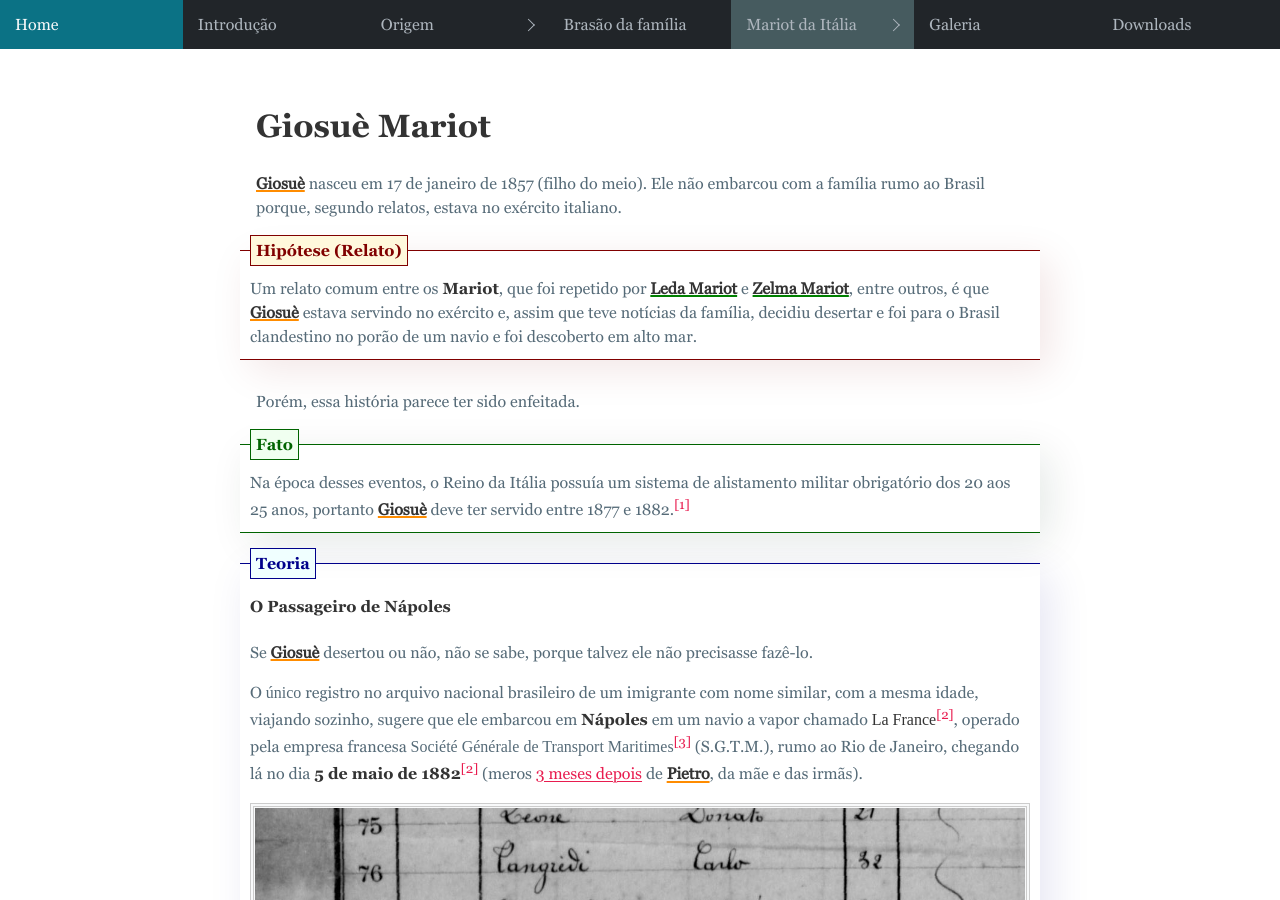
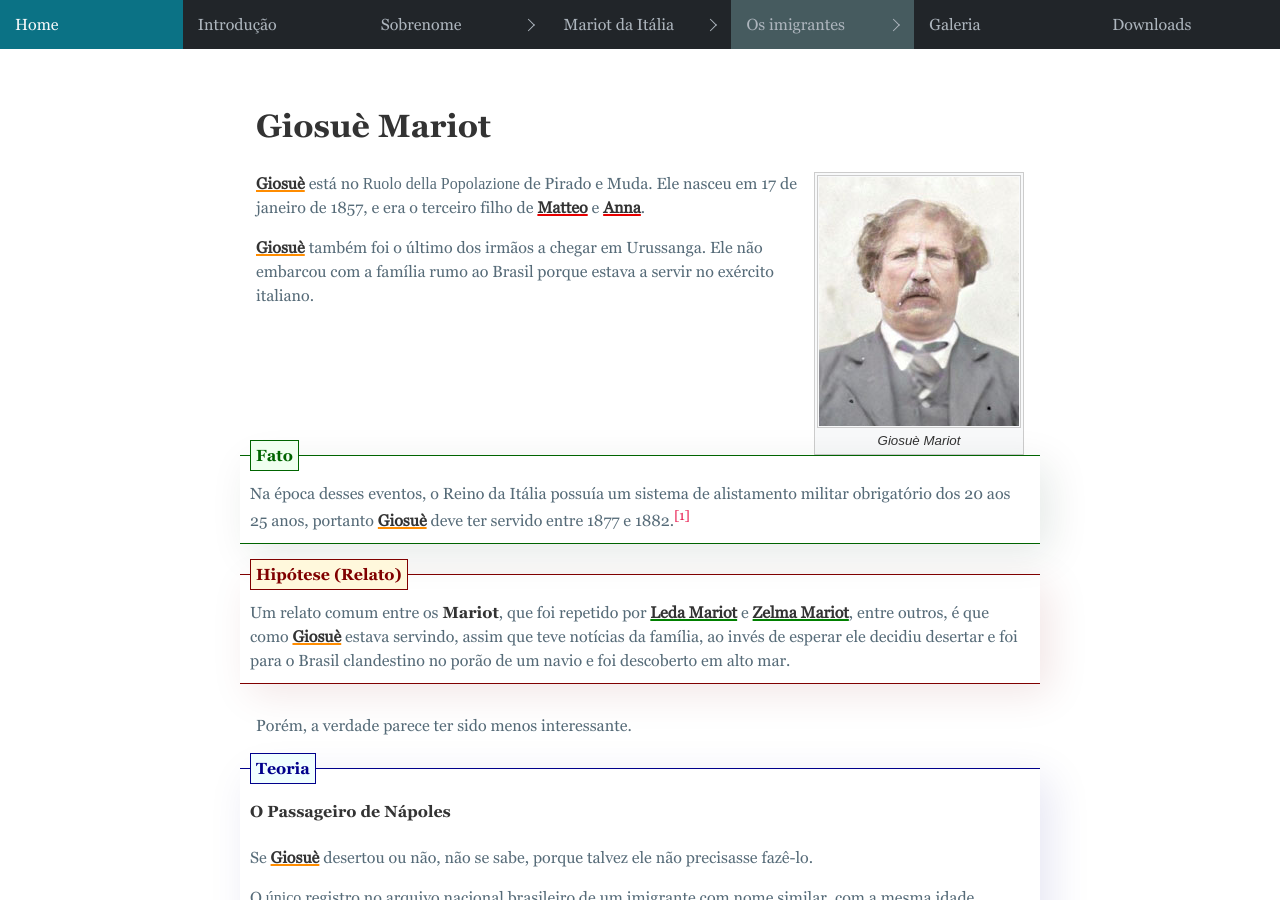
Before and after one commit to sentient06/mariot-family, a Jekyll site: the page built from 12-giosue.html, in a window 1280 px wide and 900 px high. Built offline with Jekyll 4.4.1, drawn with Linux system fonts in a browser that asks for light colours; some web fonts are replaced.

```diff
--- a/07-longarone.html
+++ b/07-longarone.html
@@ -46,7 +46,7 @@ title: Mariot - Os Mariot de Longarone
                 <div class="image-frame centre">
                     <img src="assets/images/documents/RuoloExtract.png" alt="Extrato do censo de Pirago e Muda" />
                     <small>
-                        Extrato do <em>Ruolo della Popolazione</em>.
+                        Extrato do <em lang="it">Ruolo della Popolazione</em>.
                     </small>
                 </div>
             </div>
--- a/12-giosue.html
+++ b/12-giosue.html
@@ -6,17 +6,15 @@ title: Mariot - Giosuè Mariot
 ---
         <h1>Giosuè Mariot</h1>
         <section>
-            <p>
-                <strong class="g2">Giosuè</strong> nasceu em 17 de janeiro de 1857 (filho do meio). Ele não embarcou com a família rumo ao Brasil porque, segundo relatos, estava no exército italiano.
-            </p>
-            <div class="hypothesis">
-                <h4>Hipótese (Relato)</h4>
-                <p>
-                    Um relato comum entre os <strong>Mariot</strong>, que foi repetido por <strong class="g4">Leda Mariot</strong> e <strong class="g4">Zelma Mariot</strong>, entre outros, é que <strong class="g2">Giosuè</strong> estava servindo no exército e, assim que teve notícias da família, decidiu desertar e foi para o Brasil clandestino no porão de um navio e foi descoberto em alto mar.
-                </p>
+            <div class="image-frame fr limit mar10-l">
+                <img src="assets/images/photos/Giosue.jpg" alt="Giosuè Mariot" />
+                <small class="centre">Giosuè Mariot</small>
             </div>
             <p>
-                Porém, essa história parece ter sido enfeitada.
+                <strong class="g2">Giosuè</strong> está no <em lang="it">Ruolo della Popolazione</em> de Pirado e Muda. Ele nasceu em 17 de janeiro de 1857, e era o terceiro filho de <strong class="g1">Matteo</strong> e <strong class="g1">Anna</strong>.
+            </p>
+            <p>
+                <strong class="g2">Giosuè</strong> também foi o último dos irmãos a chegar em Urussanga. Ele não embarcou com a família rumo ao Brasil porque estava a servir no exército italiano.
             </p>
             <div class="fact">
                 <h4>Fato</h4>
@@ -24,6 +22,15 @@ title: Mariot - Giosuè Mariot
                     Na época desses eventos, o Reino da Itália possuía um sistema de alistamento militar obrigatório dos 20 aos 25 anos, portanto <strong class="g2">Giosuè</strong> deve ter servido entre 1877 e 1882.<sup>1</sup>
                 </p>
             </div>
+            <div class="hypothesis">
+                <h4>Hipótese (Relato)</h4>
+                <p>
+                    Um relato comum entre os <strong>Mariot</strong>, que foi repetido por <strong class="g4">Leda Mariot</strong> e <strong class="g4">Zelma Mariot</strong>, entre outros, é que como <strong class="g2">Giosuè</strong> estava servindo, assim que teve notícias da família, ao invés de esperar ele decidiu desertar e foi para o Brasil clandestino no porão de um navio e foi descoberto em alto mar.
+                </p>
+            </div>
+            <p>
+                Porém, a verdade parece ter sido menos interessante.
+            </p>
             <div class="theory">
                 <h4>
                     Teoria
@@ -74,10 +81,6 @@ title: Mariot - Giosuè Mariot
             <p>
                 Durante as obras da ponte, <strong class="g2">Giosuè</strong> foi atingido em uma das explosões e perdeu a mão direita.
             </p>
-            <div class="image-frame fr limit mar10-l">
-                <img src="assets/images/photos/Giosue.jpg" alt="Giosuè Mariot" />
-                <small>Giosuè Mariot</small>
-            </div>
             <p>
                 Nessa mesma época, em <strong>Cabeçudas</strong>, <strong class="g2">Giosuè</strong> se envolveu com uma mulher desconhecida (talvez uma indígena?) e com ela teve uma filha, <strong class="g3">Anna Mariot</strong> (Anita), nascida em 1887. <strong class="g3">Anna</strong> e <strong class="g2">Giosuè</strong> talvez tivessem viajado juntos, porque ela continuou a viver com ele depois que ele se casou com <span class="g2">Giovanna</span>.<sup>9</sup>
             </p>
--- a/_includes/nav.html
+++ b/_includes/nav.html
@@ -2,22 +2,30 @@
         <ul class="metismenu" id="menu1">
             <li{% if page.url == "/" %} class="current"{% endif %}><a href="index.html">Home</a></li>
             <li{% if page.url == "/01-introducao.html" %} class="current"{% endif %}><a href="01-introducao.html">Introdução</a></li>
-            <li{% if page.url == "/02-etimologia.html" or page.url == "/03-inglaterra" or page.url == "/04-franca.html" or page.url == "/05-motivos.html" %} class="current"{% endif %}>
-                <a class="has-arrow" href="" aria-expanded="false">Origem</a>
+            <li{% if page.url == "/02-etimologia.html" or page.url == "/03-inglaterra" or page.url == "/04-franca.html" or page.url == "/05-motivos.html" or page.url == "/06-brasao.html" %} class="current"{% endif %}>
+                <a class="has-arrow" href="" aria-expanded="false">Sobrenome</a>
                 <ul>
                     <li{% if page.url == "/02-etimologia.html" %} class="current"{% endif %}><a href="02-etimologia.html">Etimologia</a></li>
                     <li{% if page.url == "/03-inglaterra.html" %} class="current"{% endif %}><a href="03-inglaterra.html">Mariot na Inglaterra</a></li>
                     <li{% if page.url == "/04-franca.html" %} class="current"{% endif %}><a href="04-franca.html">Mariot na França</a></li>
                     <li{% if page.url == "/05-motivos.html" %} class="current"{% endif %}><a href="05-motivos.html">Motivos para imigração</a></li>
+                    <li{% if page.url == "/06-brasao.html" %} class="current"{% endif %}><a href="06-brasao.html">Brasão da família</a></li>
                 </ul>
             </li>
-            <li{% if page.url == "/06-brasao.html" %} class="current"{% endif %}><a href="06-brasao.html">Brasão da família</a></li>
-            <li{% if page.url == "/07-longarone.html" or page.url == "/08-viagens.html" or page.url == "/09-matteo.html" or page.url == "/10-pietro.html" or page.url == "/11-giovanni.html" or page.url == "/12-giosue.html" or page.url == "/13-marco.html" or page.url == "/14-valentina.html" or page.url == "/15-teresa.html" or page.url == "/16-brigida.html" %} class="current"{% endif %}>
+            <li{% if page.url == "/07-longarone.html" or page.url == "/08-viagens.html" %} class="current"{% endif %}>
                 <a class="has-arrow" href="" aria-expanded="false">Mariot da Itália</a>
                 <ul>
-                    <li{% if page.url == "/07-longarone.html" %} class="current"{% endif %}><a href="07-longarone.html">Longarone</a></li>
+                    <li{% if page.url == "/07-longarone.html" %} class="current"{% endif %}><a href="07-longarone.html">Os Mariot de Longarone</a></li>
                     <li{% if page.url == "/08-viagens.html" %} class="current"{% endif %}><a href="08-viagens.html">As viagens ao Brasil</a></li>
+                </ul>
+            </li>
+            <li{% if page.url == "/09-matteo.html" or page.url == "/10-pietro.html" or page.url == "/1-cesare.html" or page.url == "/11-giovanni.html" or page.url == "/12-giosue.html" or page.url == "/13-marco.html" or page.url == "/14-valentina.html" or page.url == "/15-teresa.html" or page.url == "/16-brigida.html" or page.url == "/17-margherita.html" %} class="current"{% endif %}>
+                <a class="has-arrow" href="" aria-expanded="false">Os imigrantes</a>
+                <ul>
                     <li{% if page.url == "/09-matteo.html" %} class="current"{% endif %}><a href="09-matteo.html">Matteo Ignazio Mariot</a></li>
+                    <li>
+                        <hr />
+                    </li>
                     <li{% if page.url == "/10-pietro.html" %} class="current"{% endif %}><a href="10-pietro.html">Pietro Mariot</a></li>
                     <li{% if page.url == "/1-cesare.html" %} class="current"{% endif %}><a href="1-cesare.html">Cesare Mariot</a></li>
                     <li{% if page.url == "/11-giovanni.html" %} class="current"{% endif %}><a href="11-giovanni.html">Giovanni Mariot</a></li>
```
Also changed, not shown: 404.html (+5 -79 lines).
